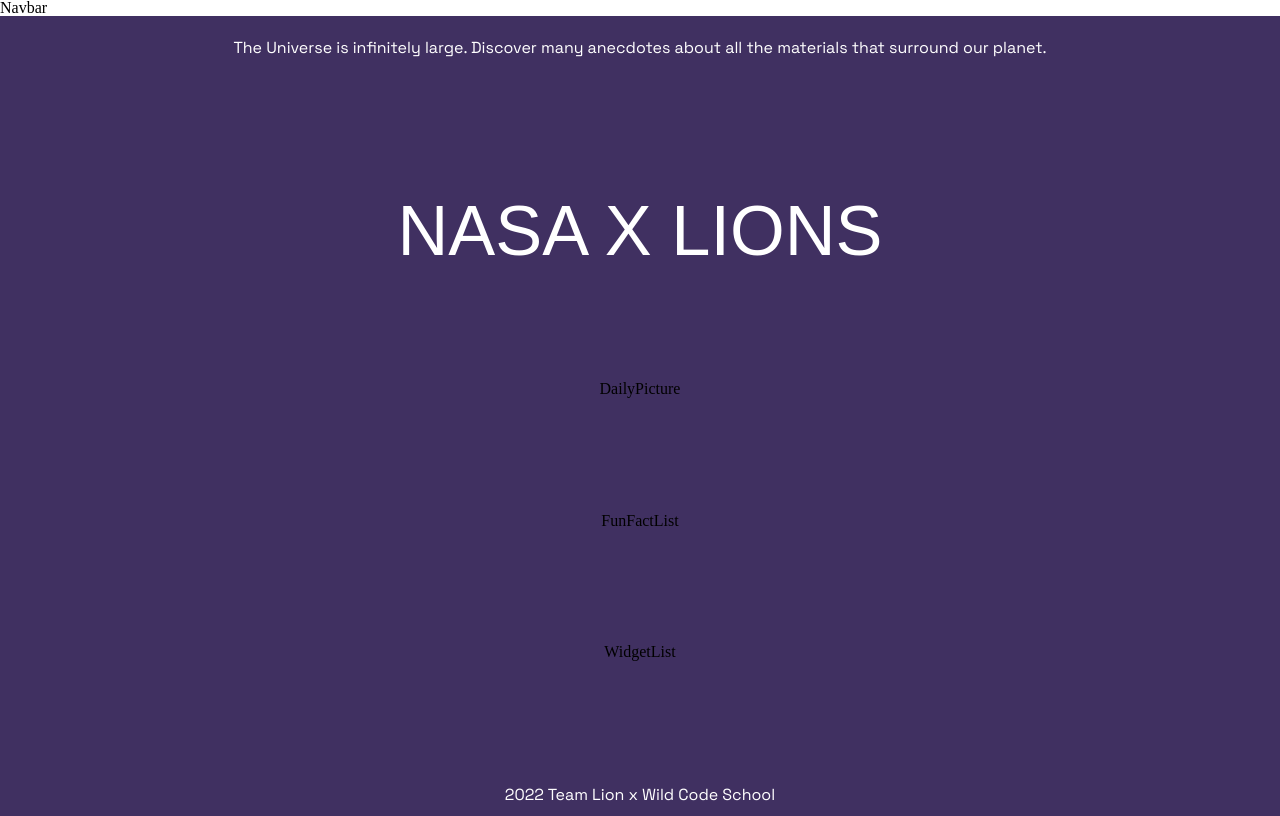
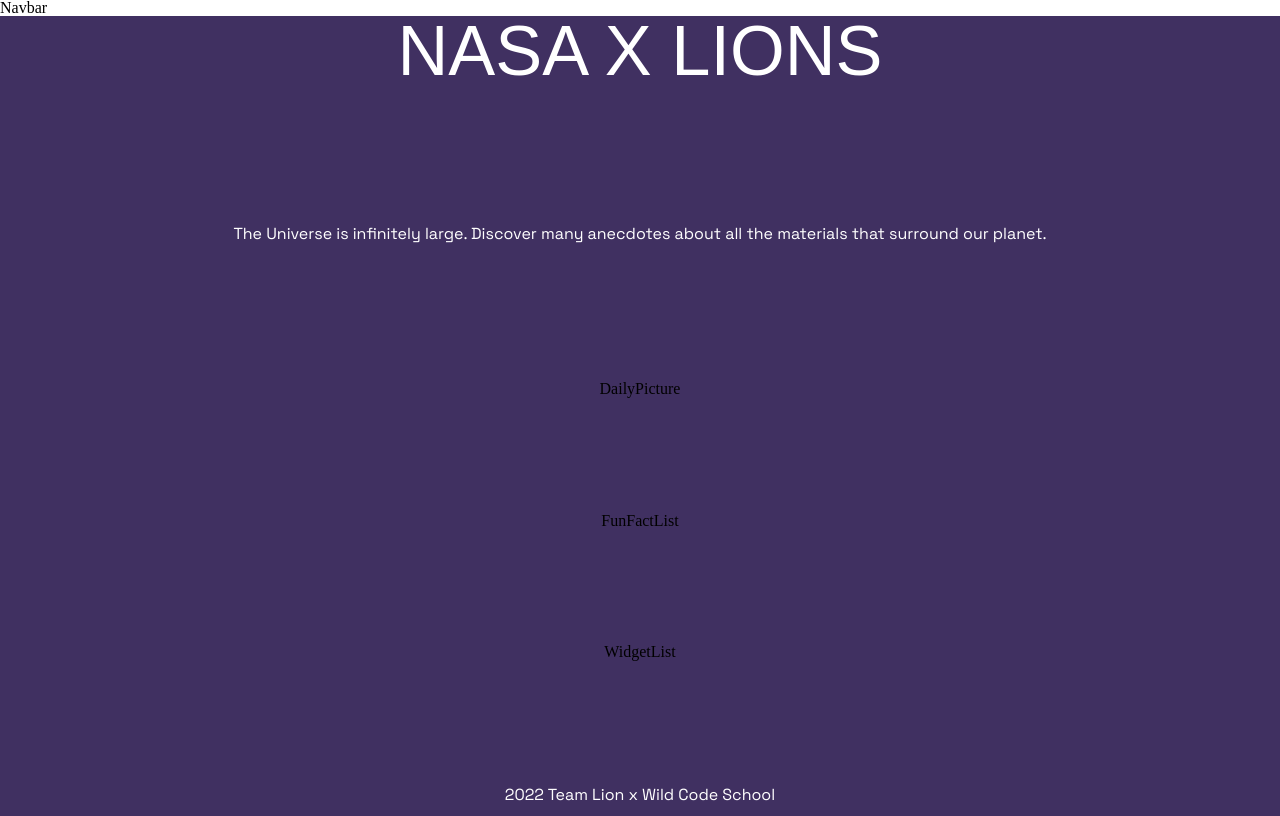
Before and after one commit to WildCodeSchool/-RMT-2203-TeamKarma-lions, a React (Vite) app in the folder frontend/: page / in a window 1280 px wide. Built offline with nearby package versions, Linux system fonts and the light colour scheme.

Commit message:
update media querie

```diff
--- a/frontend/src/styles/Titre.scss
+++ b/frontend/src/styles/Titre.scss
@@ -4,4 +4,8 @@
     font-family: $font-title;
     font-size: $title-size;
     color: #ffffff;
+
+    @media screen and (min-width: 768px)  {
+        order: -1;
+    }
 }
```
Also changed, not shown: frontend/src/styles/Home.scss (line endings or trailing spaces).
